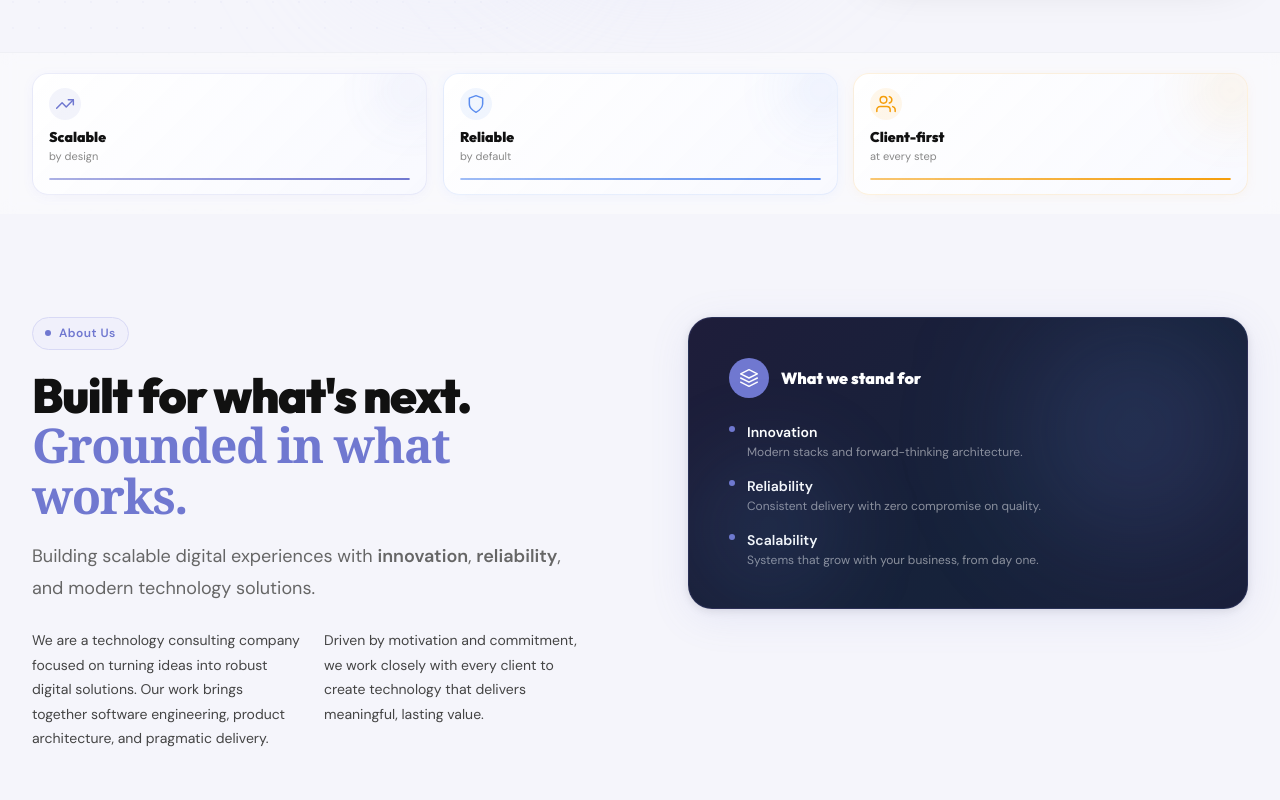
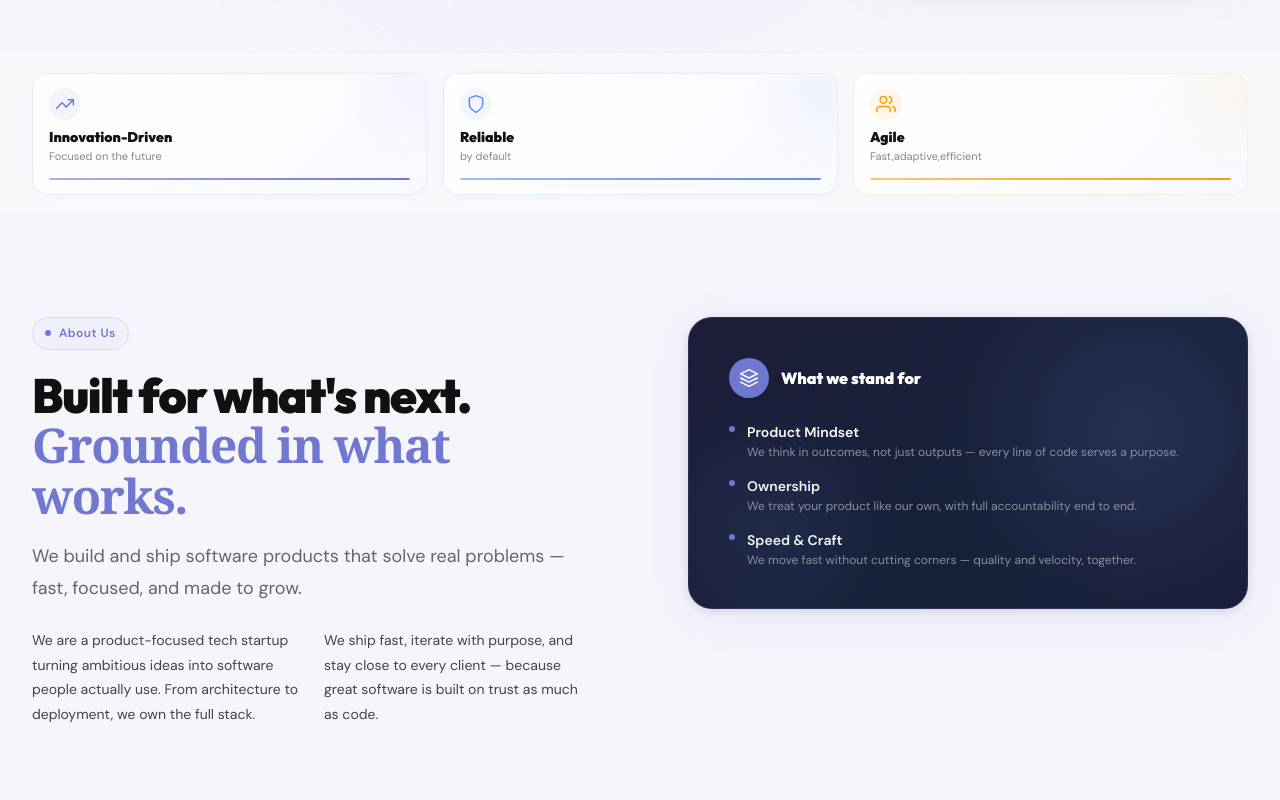
Before and after one commit to NihalSingh2307M/technocratblues, a React (Vite) app: page / in a window 1280 px wide. Shown: the part 600-1400 px from the top of the page. Built offline with nearby package versions, Linux system fonts and the light colour scheme; no server answers.

Commit message:
text edited in cards

```diff
--- a/src/assets.js
+++ b/src/assets.js
@@ -93,9 +93,9 @@ export const PROCESS_STEPS = [
 
 // ── About ─────────────────────────────────────────────────────────────────────
 export const ABOUT_VALUES = [
-  { label: 'Innovation',   desc: 'Modern stacks and forward-thinking architecture.' },
-  { label: 'Reliability',  desc: 'Consistent delivery with zero compromise on quality.' },
-  { label: 'Scalability',  desc: 'Systems that grow with your business, from day one.' },
+  { label: 'Product Mindset',  desc: 'We think in outcomes, not just outputs — every line of code serves a purpose.' },
+  { label: 'Ownership',        desc: 'We treat your product like our own, with full accountability end to end.' },
+  { label: 'Speed & Craft',    desc: 'We move fast without cutting corners — quality and velocity, together.' },
 ];
 
 // ── Contact / Google Form ─────────────────────────────────────────────────────
--- a/src/components/sections/AboutSection.jsx
+++ b/src/components/sections/AboutSection.jsx
@@ -1,16 +1,16 @@
 import { useEffect, useRef, useState } from 'react';
 import gsap from 'gsap';
 import { ScrollTrigger } from 'gsap/ScrollTrigger';
-import { ABOUT_VALUES } from '../../assets';
+import { ABOUT_VALUES, CAPABILITY_DETAILS } from '../../assets';
 import CapabilityCard from './CapabilityCard';
 gsap.registerPlugin(ScrollTrigger);
 
-const WHAT_WE_OFFER = [
-    { emoji: '📱', title: 'Application Development', desc: 'Modern Web & Mobile Application Development.' },
-    { emoji: '⚙️', title: 'Product Engineering', desc: 'Digital Product Engineering & Architecture.' },
-    { emoji: '📈', title: 'Scalable Tech', desc: 'Delivering scalable technology consulting services.' },
-    { emoji: '🤝', title: 'Client-Centric', desc: 'Reliable Delivery with Client-Centric Approach.' },
-];
+// Derived from CAPABILITY_DETAILS — single source of truth, no duplication
+const WHAT_WE_OFFER = Object.entries(CAPABILITY_DETAILS).map(([title, { emoji, tagline }]) => ({
+    title,
+    emoji,
+    desc: tagline,
+}));
 
 export default function AboutSection() {
     const sectionRef = useRef(null);
@@ -80,19 +80,19 @@ export default function AboutSection() {
                         </h2>
 
                         <p className="section-subtitle mb-6">
-                            Building scalable digital experiences with <strong>innovation</strong>,{' '}
-                            <strong>reliability</strong>, and modern technology solutions.
+                            We build and ship software products that solve real problems —
+                            fast, focused, and made to grow.
                         </p>
 
                         <div className="grid grid-cols-1 sm:grid-cols-2 gap-6 mb-10">
                             <p className="text-sm text-[color:var(--color-ink-soft)] leading-relaxed">
-                                We are a technology consulting company focused on turning ideas
-                                into robust digital solutions. Our work brings together software
-                                engineering, product architecture, and pragmatic delivery.
+                                We are a product-focused tech startup turning ambitious ideas
+                                into software people actually use. From architecture to deployment,
+                                we own the full stack.
                             </p>
                             <p className="text-sm text-[color:var(--color-ink-soft)] leading-relaxed">
-                                Driven by motivation and commitment, we work closely with every
-                                client to create technology that delivers meaningful, lasting value.
+                                We ship fast, iterate with purpose, and stay close to every
+                                client — because great software is built on trust as much as code.
                             </p>
                         </div>
                     </div>
--- a/src/components/sections/Hero.jsx
+++ b/src/components/sections/Hero.jsx
@@ -9,7 +9,7 @@ const CYCLING_WORDS = ['forward.', 'faster.', 'smarter.', 'at scale.', 'with cla
 
 const STAT_CONFIG = [
   {
-    value: 'Scalable', label: 'by design',
+    value: 'Innovation-Driven', label: 'Focused on the future',
     renderIcon: () => (
       <svg viewBox="0 0 24 24" fill="none" style={{ width: 20, height: 20 }} stroke="currentColor" strokeWidth="1.8" strokeLinecap="round" strokeLinejoin="round">
         <polyline points="22 7 13.5 15.5 8.5 10.5 2 17" /><polyline points="16 7 22 7 22 13" />
@@ -27,7 +27,7 @@ const STAT_CONFIG = [
     color: '#5B8DEF', glow: 'rgba(91,141,239,0.18)', bar: 1.0,
   },
   {
-    value: 'Client-first', label: 'at every step',
+    value: 'Agile', label: 'Fast,adaptive,efficient',
     renderIcon: () => (
       <svg viewBox="0 0 24 24" fill="none" style={{ width: 20, height: 20 }} stroke="currentColor" strokeWidth="1.8" strokeLinecap="round" strokeLinejoin="round">
         <path d="M17 21v-2a4 4 0 0 0-4-4H5a4 4 0 0 0-4 4v2" /><circle cx="9" cy="7" r="4" />
```
